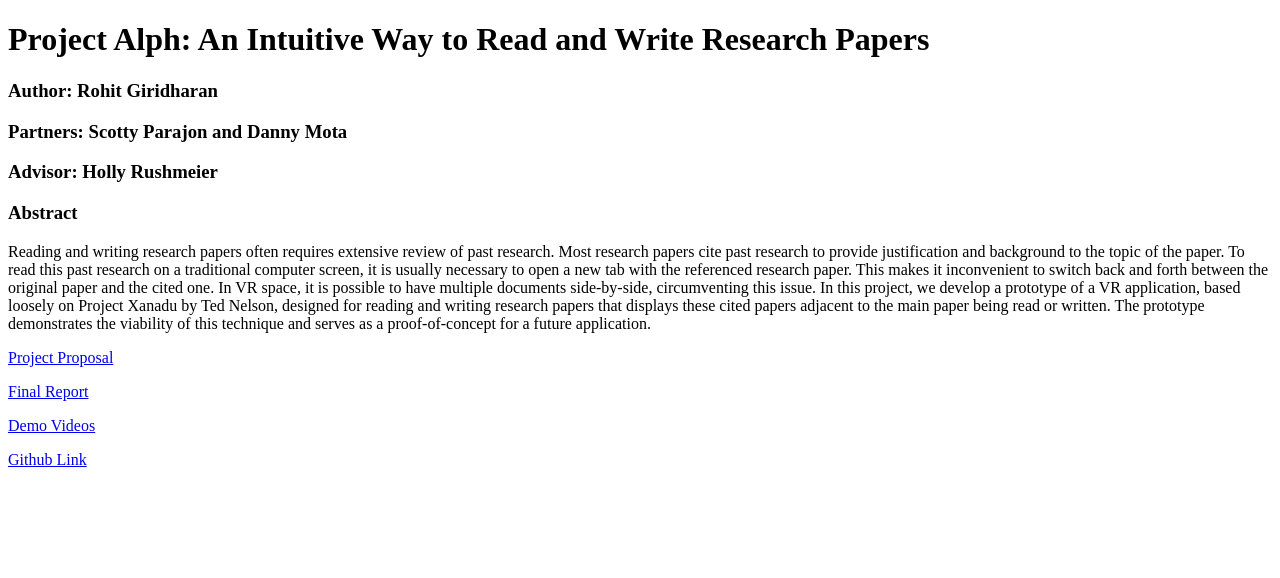
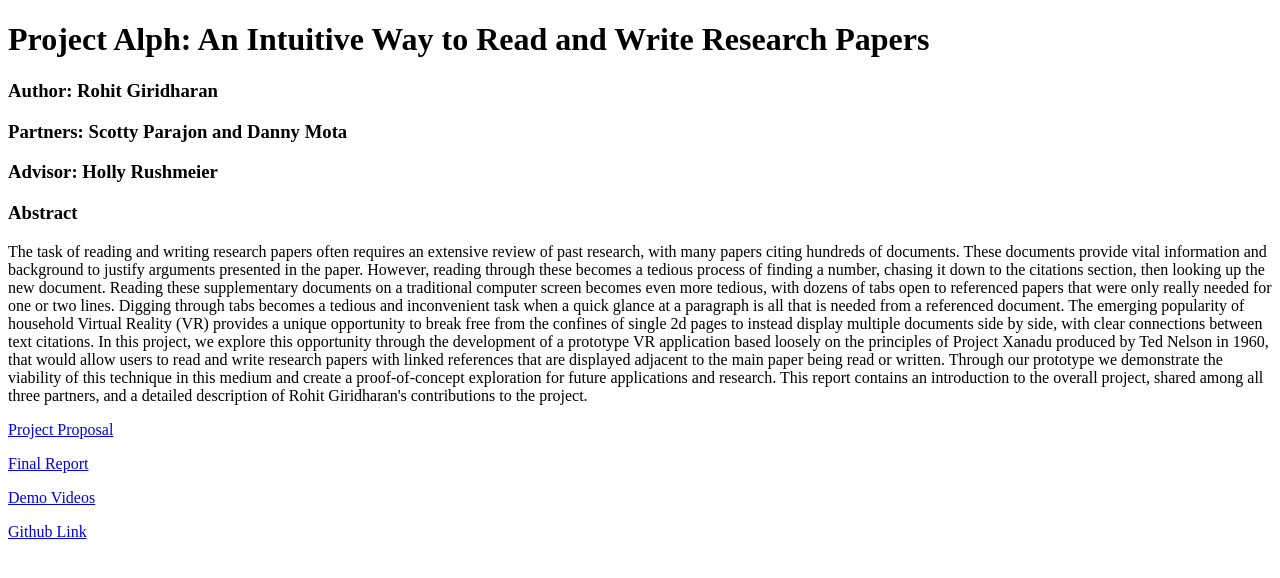
Before and after one commit to cs-lovers-69420/alph-backend, a plain HTML site: page index.html in a window 1280 px wide. Drawn offline with Linux system fonts and the light colour scheme.

```diff
--- a/index.html
+++ b/index.html
@@ -10,14 +10,22 @@
 
     <h3> Abstract </h3>
 
-    <p>Reading and writing research papers often requires extensive review of past research. Most research papers cite
-        past research to provide justification and background to the topic of the paper. To read this past research on a
-        traditional computer screen, it is usually necessary to open a new tab with the referenced research paper. This
-        makes it inconvenient to switch back and forth between the original paper and the cited one. In VR space, it is
-        possible to have multiple documents side-by-side, circumventing this issue. In this project, we develop a
-        prototype of a VR application, based loosely on Project Xanadu by Ted Nelson, designed for reading and writing
-        research papers that displays these cited papers adjacent to the main paper being read or written. The prototype
-        demonstrates the viability of this technique and serves as a proof-of-concept for a future application.</p>
+    <p>The task of reading and writing research papers often requires an extensive review of past research, with many
+        papers citing hundreds of documents. These documents provide vital information and background to justify
+        arguments presented in the paper. However, reading through these becomes a tedious process of finding a number,
+        chasing it down to the citations section, then looking up the new document. Reading these supplementary
+        documents on a traditional computer screen becomes even more tedious, with dozens of tabs open to referenced
+        papers that were only really needed for one or two lines. Digging through tabs becomes a tedious and
+        inconvenient task when a quick glance at a paragraph is all that is needed from a referenced document. The
+        emerging popularity of household Virtual Reality (VR) provides a unique opportunity to break free from the
+        confines of single 2d pages to instead display multiple documents side by side, with clear connections between
+        text citations. In this project, we explore this opportunity through the development of a prototype VR
+        application based loosely on the principles of Project Xanadu produced by Ted Nelson in 1960, that would allow
+        users to read and write research papers with linked references that are displayed adjacent to the main paper
+        being read or written. Through our prototype we demonstrate the viability of this technique in this medium and
+        create a proof-of-concept exploration for future applications and research. This report contains an introduction
+        to the overall project, shared among all three partners, and a detailed description of Rohit Giridharan's
+        contributions to the project.</p>
 
     <p><a href="Giridharan_490Proposal_ProjectAlph.pdf"> Project Proposal</a></p>
     <p><a href="Giridharan_490Report_ProjectAlph.pdf"> Final Report </a></p>
```
